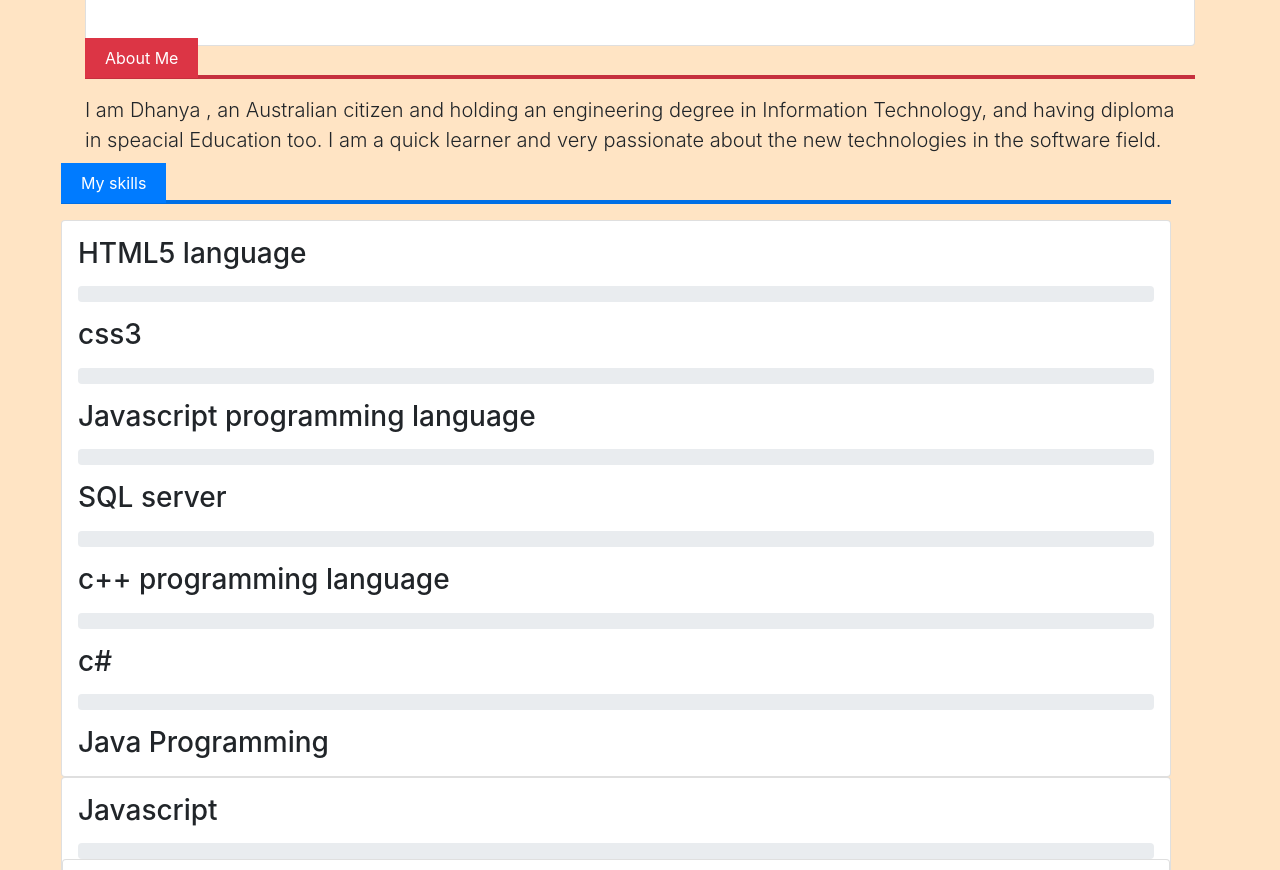
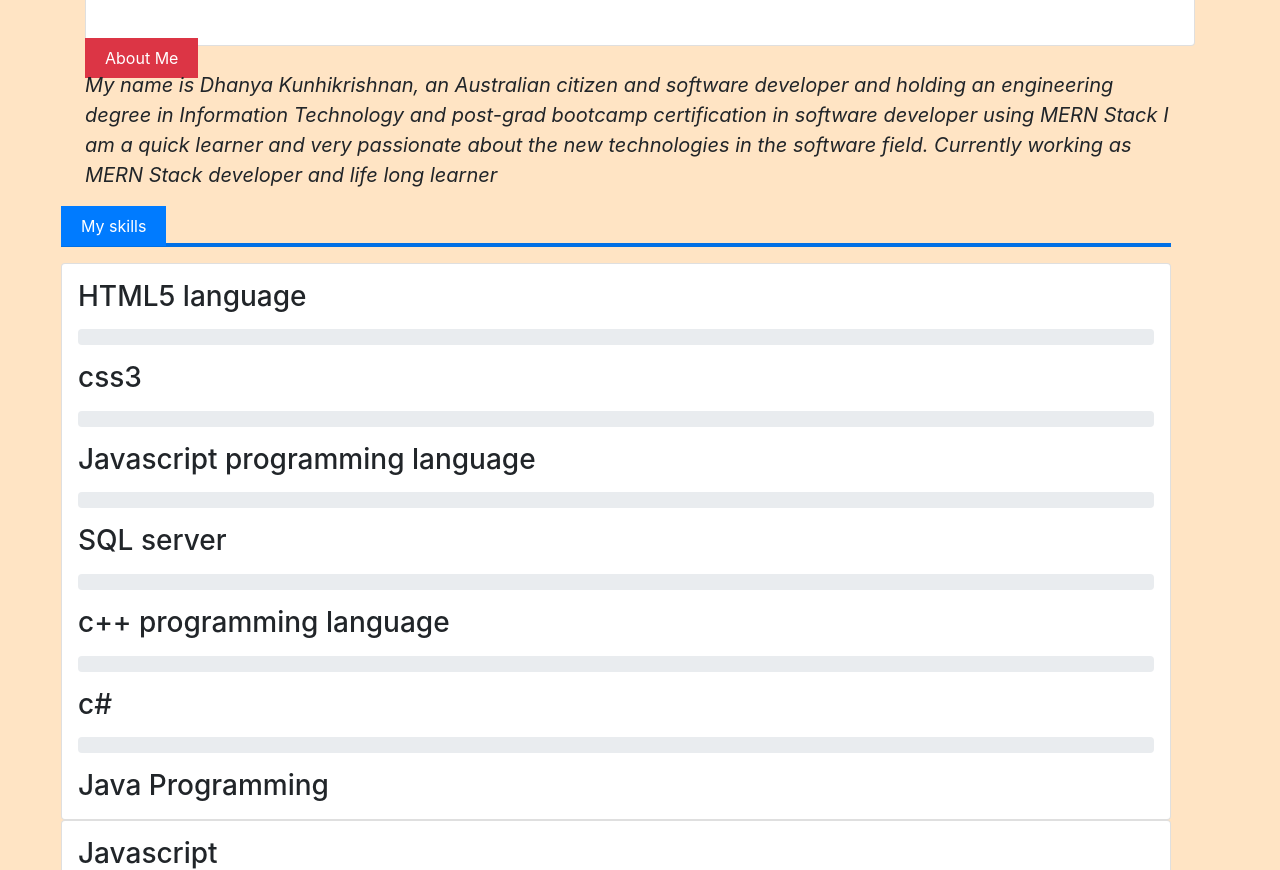
Before and after one commit to Dhanya-krishnan2/Bootstrap-Portfolio, a plain HTML site: page bootsrapportfolio/index.html in a window 1280 px wide. Shown: the part 874-1744 px from the top of the page. Drawn offline with nearby package versions, Linux system fonts and the light colour scheme.

Commit message:
added the brand statement

```diff
--- a/bootsrapportfolio/index.html
+++ b/bootsrapportfolio/index.html
@@ -96,12 +96,17 @@
             </div>
 
         </div>
-        <div class="container mt-6">
+        <div class="container">
             <div class="row">
                 <div class="col">
-                    <span class="bg-danger text-white">About Me</span><hr class="bg-danger">
-                    <p class="lead text-justyfy">
-                        I am Dhanya , an Australian citizen and holding an engineering degree in Information Technology, and having diploma in speacial Education too. I am a quick learner and very passionate about the new technologies in the software field.</p>
+                    <span class="bg-danger text-white mt-6 mb-8">About Me</span><!--hr class="bg-danger"-->
+                    <p class="lead text-justyfy mr-4 mb-4">
+                        <b><i>
+
+
+                        My name is Dhanya Kunhikrishnan, an Australian citizen and software developer and holding an engineering degree in Information Technology and post-grad bootcamp certification in software developer using MERN Stack I am a quick learner and very passionate about the new technologies in the software field. Currently working as MERN Stack developer and life long learner</p>
+                        </i>
+                    </b>
                     </p>
 
                 </div>
```
